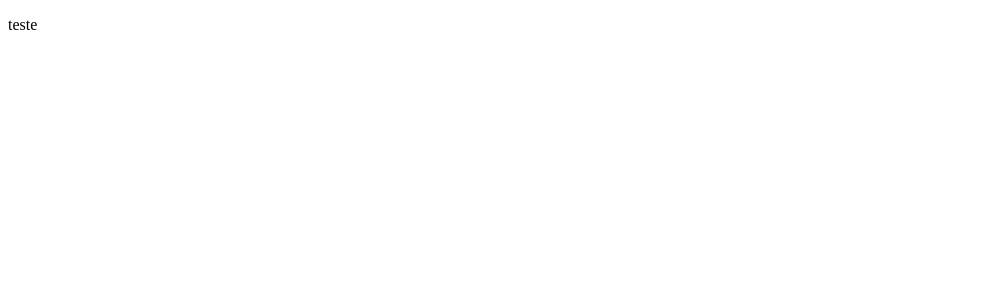
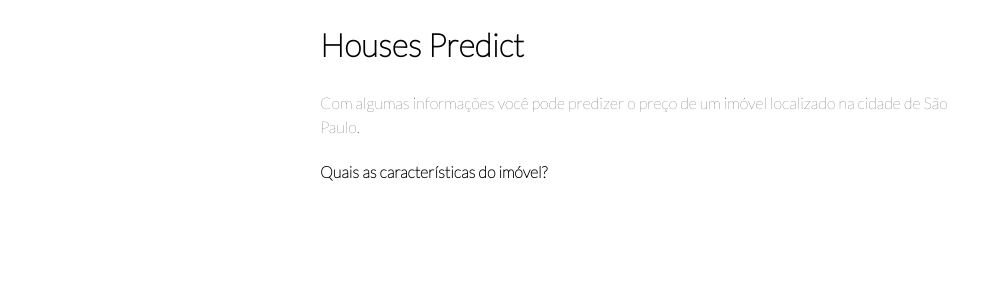
Before and after one commit to IvaStival/HousesNear, a Flask app: page / in a window 1280 px wide. Before the commit the part shown is almost empty. Shown: the top 300 px of the page, without its empty margins (0-1001 px from the left). Run offline with Flask 2, Linux system fonts and the light colour scheme.

Commit message:
Incluído arquivo .css

```diff
--- /dev/null
+++ b/deploy/web/templates/aplication.css
@@ -0,0 +1,12 @@
+body {
+    width: 50%;
+    margin: auto;
+
+    font-family: 'Lato';
+    line-height: 1.5;
+
+
+
+
+
+}
--- a/deploy/web/templates/homepage.html
+++ b/deploy/web/templates/homepage.html
@@ -1,10 +1,17 @@
 <!DOCTYPE html>
-<html lang="en">
+<html lang="pt">
 <head>
 	<meta charset="UTF-8">
 	<title>Houses Predict</title>
+	<link rel="stylesheet" href="https://fonts.googleapis.com/css2?family=Lato:wght@100&display=swap">
+	<link rel="stylesheet" href="aplication.css">
 </head>
+
 <body>
-	<p>teste</p>
+	<h1>Houses Predict</h1>
+	<p>Com algumas informações você pode predizer o preço de um imóvel localizado na cidade de São Paulo.</p>
+
+	<h4>Quais as características do imóvel?</h4>
+
 </body>
 </html>
--- a/deploy/web/templates/result.html
+++ b/deploy/web/templates/result.html
@@ -1,5 +1,5 @@
 <!DOCTYPE html>
-<html lang="en">
+<html lang="pt">
 <head>
 	<meta charset="UTF-8">
 	<title>result</title>
--- a/deploy/web/templates/users.html
+++ b/deploy/web/templates/users.html
@@ -1,5 +1,5 @@
 <!DOCTYPE html>
-<html lang="en">
+<html lang="pt">
 <head>
 	<meta charset="UTF-8">
 	<title>User Profile</title>
```
Also changed, not shown: deploy/web/templates/imagens/home_house.png (added).
